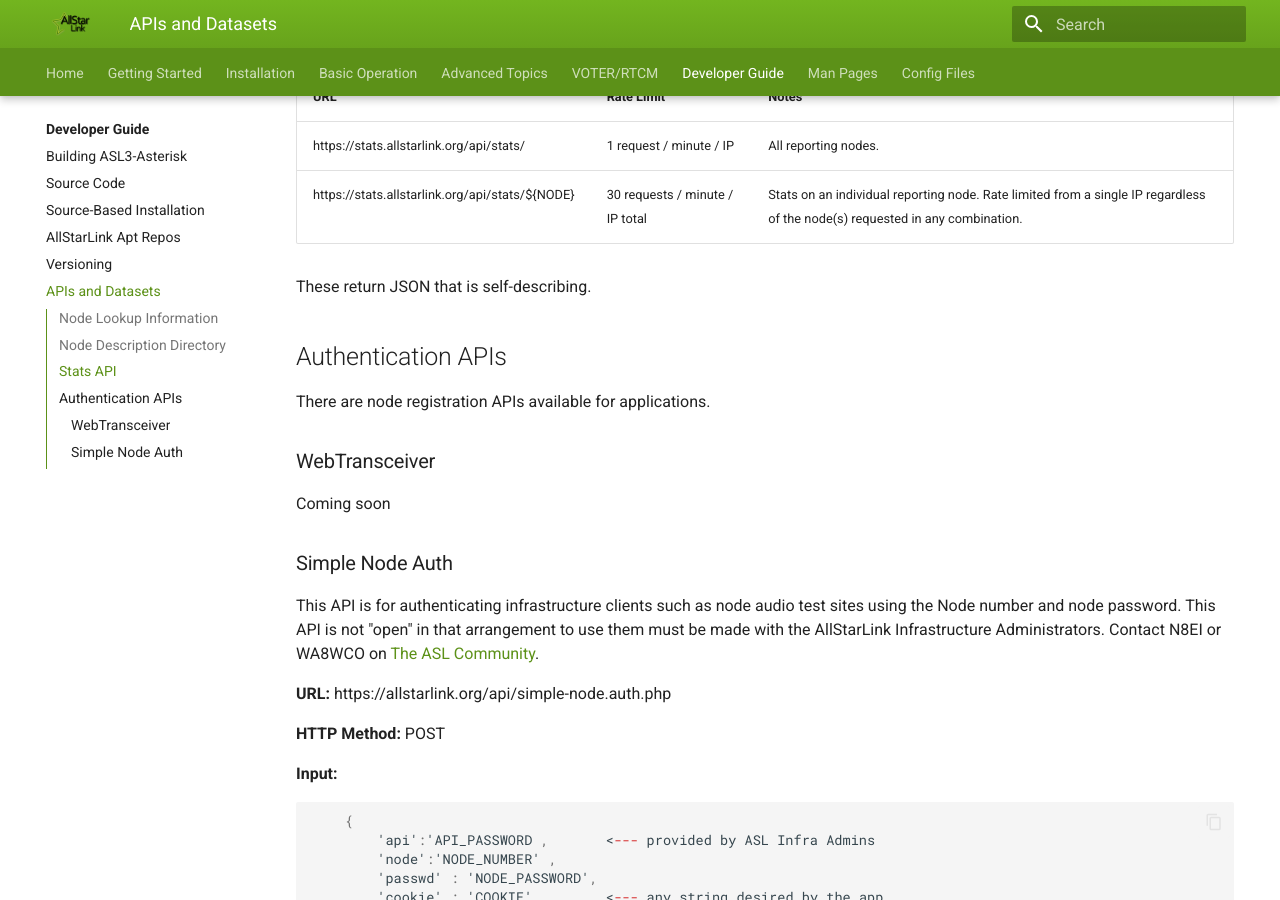
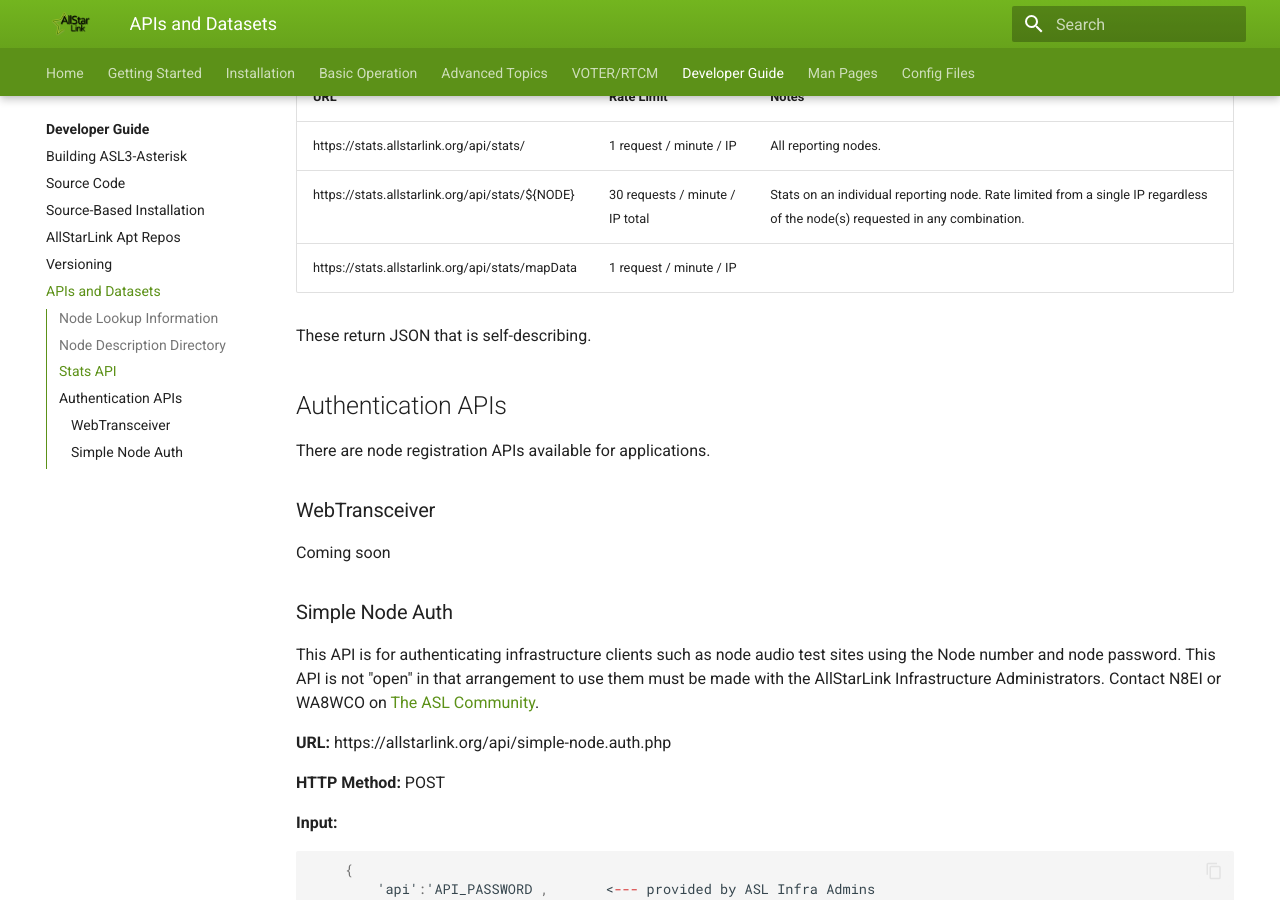
Before and after one commit to AllStarLink/ASL3-Manual, an MkDocs documentation site: the page built from docs/developers/api.md, in a window 1280 px wide and 900 px high, scrolled down 1555 px. Built offline with MkDocs 1.6.1 and Material for MkDocs 9.7.7, drawn with Linux system fonts in a browser that asks for light colours.

Commit message:
add mapData

```diff
--- a/docs/developers/api.md
+++ b/docs/developers/api.md
@@ -64,6 +64,7 @@
 | - | - | - |
 | https://stats.allstarlink.org/api/stats/ | 1 request / minute / IP  | All reporting nodes. |
 | https://stats.allstarlink.org/api/stats/${NODE} | 30 requests / minute / IP total | Stats on an individual reporting node. Rate limited from a single IP regardless of the node(s) requested in any combination. |
+| https://stats.allstarlink.org/api/stats/mapData | 1 request / minute / IP | |
 
 These return JSON that is self-describing.
 
```
